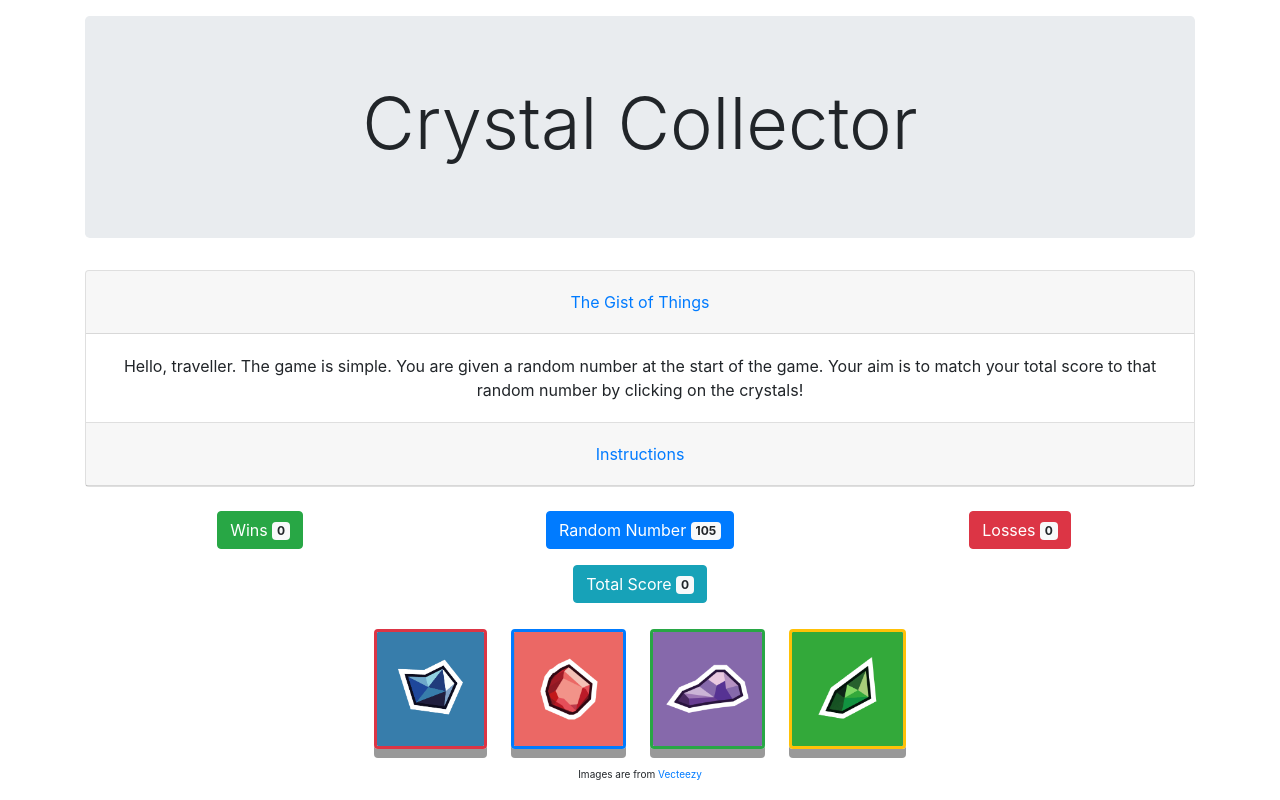
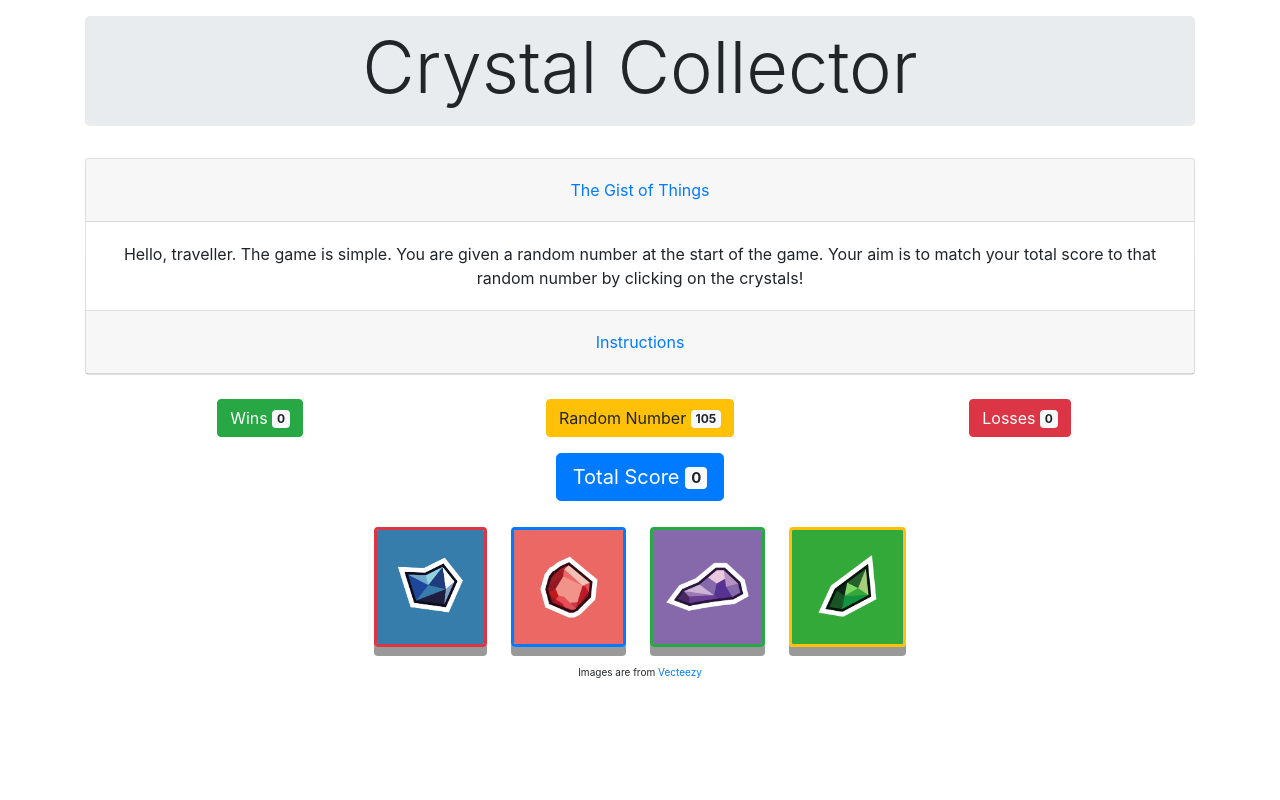
Before and after one commit to moralh2/unit-4-game, a plain HTML site: page index.html in a window 1280 px wide. Drawn offline with nearby package versions, Linux system fonts and the light colour scheme.

Commit message:
style change for jumbotron, random number and total score

```diff
--- a/assets/css/style.css
+++ b/assets/css/style.css
@@ -17,3 +17,7 @@ img {
     box-shadow: 0 5px #666;
     transform: translateY(4px);
 }
+
+.jumbotron {
+    padding: 0.5em 0.6em;
+}
--- a/index.html
+++ b/index.html
@@ -60,7 +60,7 @@
                     </div>
                 </div>
                 <div class="col-md-4 text-center pt-2">
-                    <button type="button" class="btn btn-primary">
+                    <button type="button" class="btn btn-warning">
                         Random Number <span id="random-number" class="badge badge-light">9</span>
                     </button>
                 </div>
@@ -74,7 +74,7 @@
             </div>
 
             <div class="col-md-12 text-center pt-3">
-                <button type="button" class="btn btn-info">
+                <button type="button" class="btn btn-primary btn-lg">
                     Total Score <span id="total-score" class="badge badge-light">9</span>
                 </button>
             </div>
```
